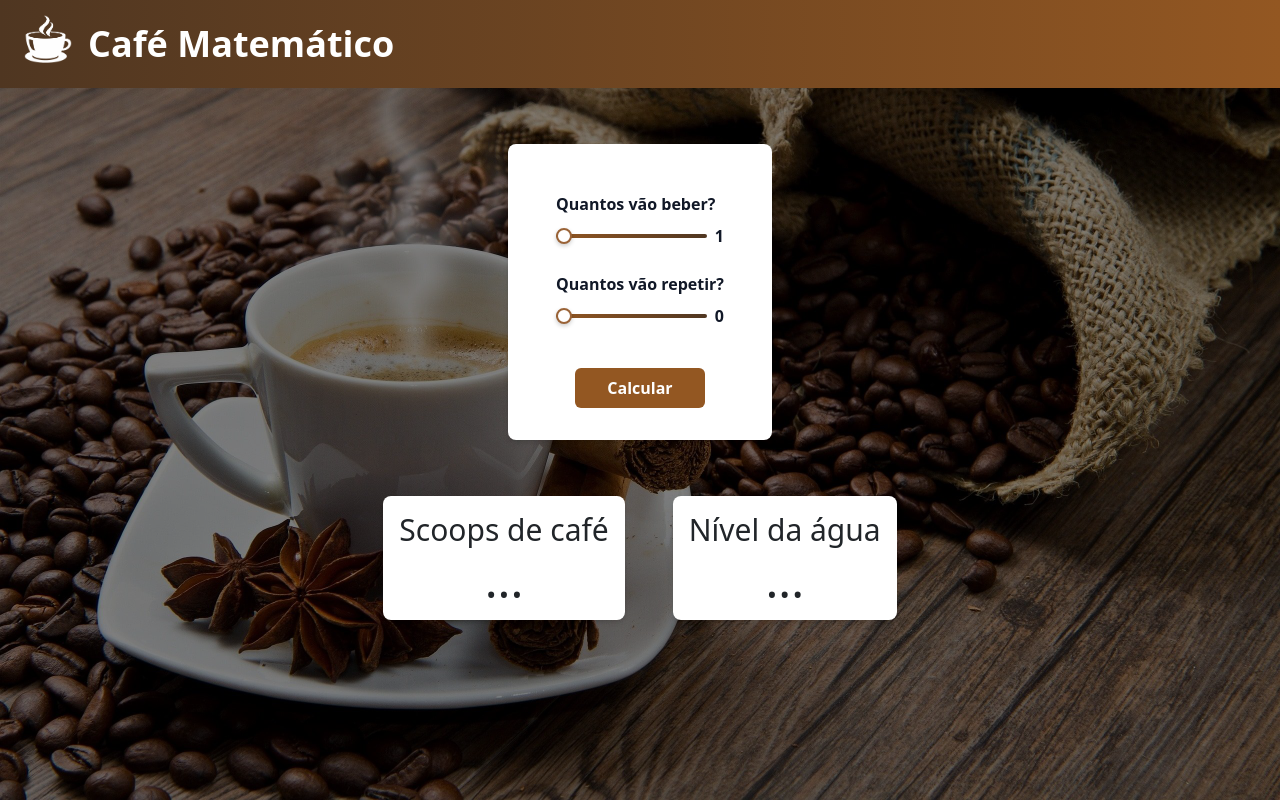
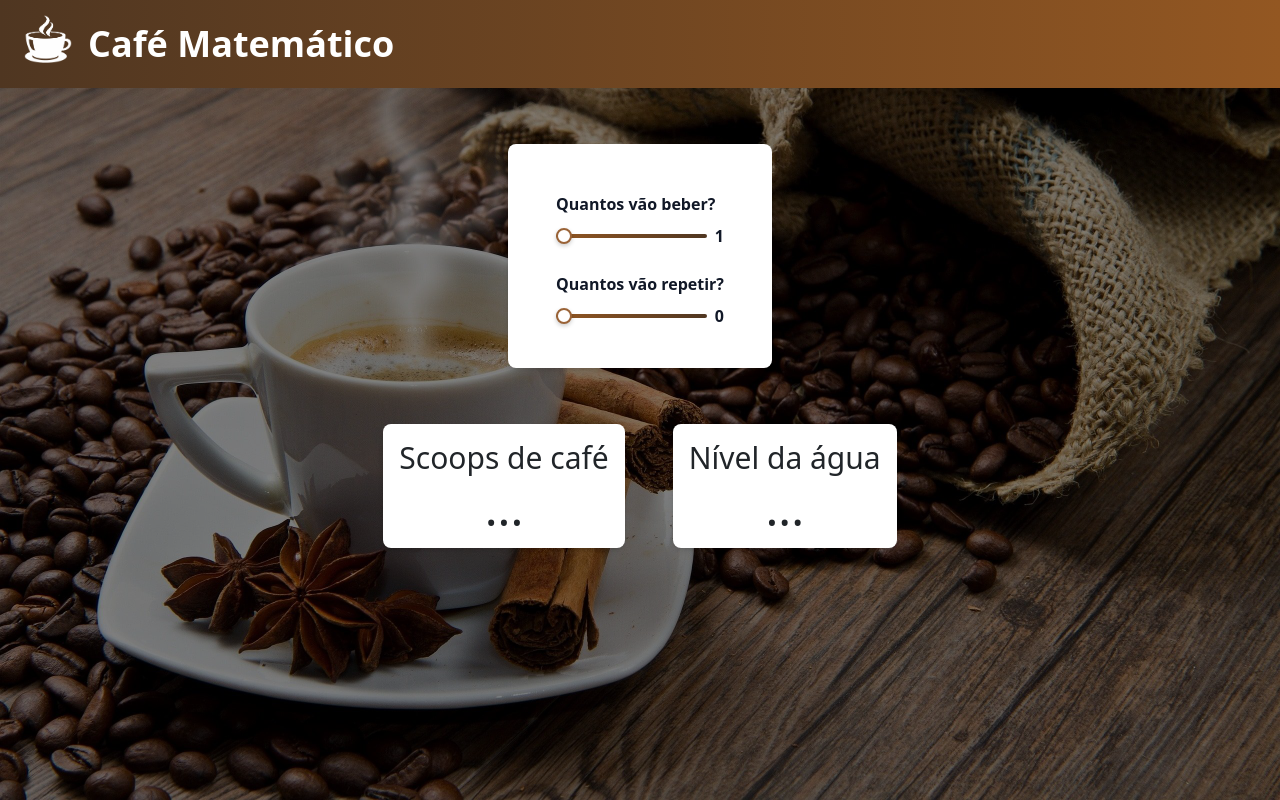
Before and after one commit to victorsmoliveira/coffee-app-frontend, a React (Create React App) app: page / in a window 1280 px wide. Built offline with nearby package versions, Linux system fonts and the light colour scheme.

Commit message:
feat: automatic calculation

```diff
--- a/src/components/CoffeeInputs/CoffeeInputs.js
+++ b/src/components/CoffeeInputs/CoffeeInputs.js
@@ -7,6 +7,21 @@ import FormInput from '../FormInput/FormInput';
 function CoffeeInputs(props) {
     const [numPeople, setNumPeople] = useState(1);
     const [numRepeaters, setNumRepeaters] = useState(0);
+
+    const handleNumPeopleChange = (e) => {
+        setNumPeople(e.target.value);
+        if (numRepeaters > e.target.value) {
+            setNumRepeaters(e.target.value);
+        }
+        props.calculateCoffeeFunction(e.target.value, numRepeaters);
+    };
+
+    const handleNumRepeatersChange = (e) => {
+        if (e.target.value <= numPeople) {
+            setNumRepeaters(e.target.value);
+            props.calculateCoffeeFunction(numPeople, e.target.value);
+        }
+    };
 
     return (
         <>
@@ -23,9 +38,7 @@ function CoffeeInputs(props) {
                         label="Quantos vão beber?"
                         id="name"
                         value={numPeople}
-                        onChange={(e) => {
-                            setNumPeople(e.target.value);
-                        }}
+                        onChange={handleNumPeopleChange}
                         min="1"
                         max="10"
                         step="1"
@@ -34,29 +47,12 @@ function CoffeeInputs(props) {
                         label="Quantos vão repetir?"
                         id="role"
                         value={numRepeaters}
-                        onChange={(e) => {
-                            setNumRepeaters(e.target.value);
-                        }}
+                        onChange={handleNumRepeatersChange}
                         min="0"
                         max="10"
                         step="1"
                     />
                 </form>
-
-                <div className='flex justify-center py-3 space-x-2'>
-                    <button form='editcoffeeinputs' className="
-                    bg-light-brown
-                    hover:bg-dark-brown
-                    text-white
-                    font-bold
-                    rounded
-                    px-8
-                    py-2"
-                    >
-                        Calcular
-                    </button>
-                </div>
-
             </div>
         </>
     );
```
